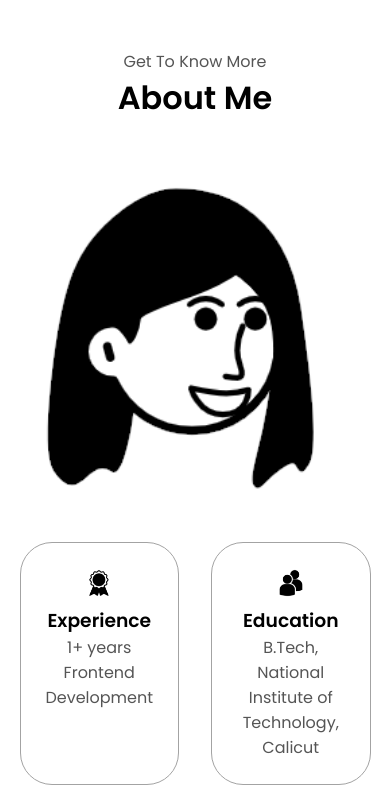
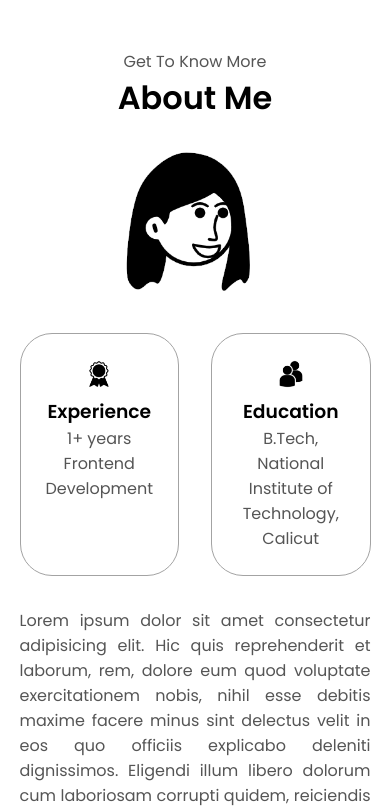
Before and after one commit to ElsaGeorge123/html-css-js-portfolio, a plain HTML site: page index.html in a window 390 px wide. Shown: the part 829-1641 px from the top of the page. Drawn offline with Linux system fonts and the light colour scheme.

Commit message:
feat(module): changes

```diff
--- a/mediaqueries.css
+++ b/mediaqueries.css
@@ -37,13 +37,11 @@
   section {
     margin: 0 5%;
   }
-
   .section__pic-container {
     width: 275px;
     height: 275px;
     margin: 0 auto 2rem;
   }
-
   .about-containers {
     margin-top: 0;
   }
@@ -54,37 +52,32 @@
   footer {
     height: 40vh;
   }
-
   #profile {
     height: 83vh;
     margin-bottom: 0;
   }
-
   article {
     font-size: 1rem;
   }
-
   footer nav {
     height: fit-content;
     margin-bottom: 2rem;
   }
-
   .about-containers,
   .contact-info-upper-container,
   .btn-container {
     flex-wrap: wrap;
   }
-
   .contact-info-container {
     margin: 0;
   }
-  .contact-info-container p, .nav-links li a {
+  .contact-info-container p,
+  .nav-links li a {
     font-size: 1rem;
   }
   .experience-sub-title {
     font-size: 1.25rem;
   }
-
   .logo {
     font-size: 1.5rem;
   }
@@ -93,22 +86,18 @@
     gap: 0.5rem;
     text-align: center;
   }
-
   .section__pic-container {
     width: auto;
-    height: 46vh;
+    height: 46vw;
     justify-content: center;
   }
-
   .section__text__p2 {
     font-size: 1.25rem;
   }
-
   .title {
     font-size: 2rem;
   }
   .text-container {
     text-align: justify;
   }
-
 }
```
